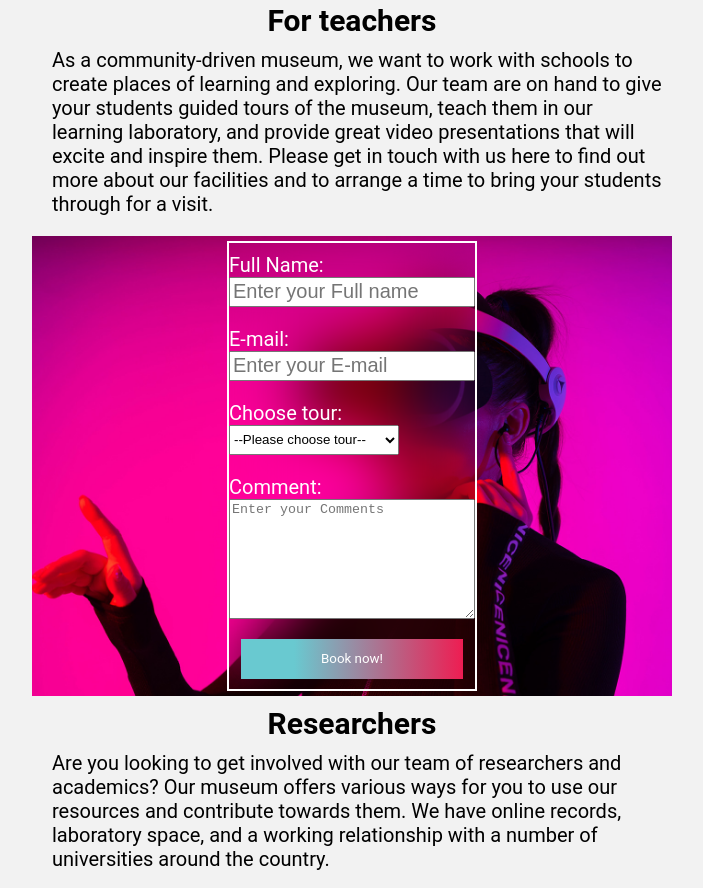
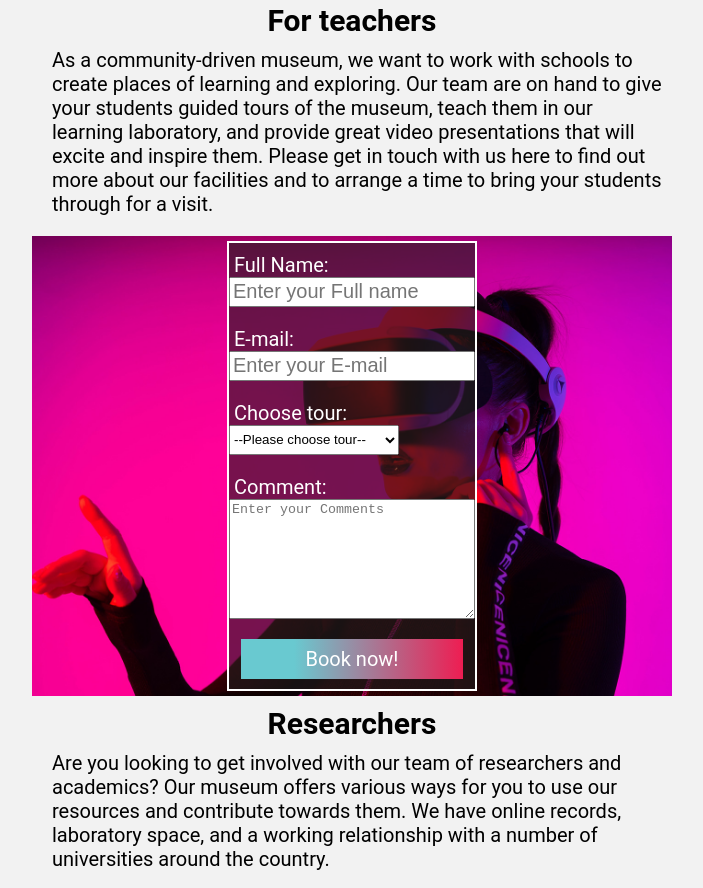
Before and after one commit to larssandell/museum, a plain HTML site: page pages/booking.html in a window 1280 px wide. Shown: the part 307-1195 px from the top of the page, without its empty margins (288-991 px from the left). Drawn offline with Linux system fonts and the light colour scheme.

Commit message:
Update bookng.css
endret font-size på stor skjerm. og endret til background-color på blur.
Og gitt label paddint venstre.

```diff
--- a/css/bookng.css
+++ b/css/bookng.css
@@ -51,14 +51,15 @@ li {
 form {
     max-width: 80%;
     align-self: center;
-    backdrop-filter: blur(30px);
-    /* background-color: rgba(34, 30, 30, 0.61); */
+    /* backdrop-filter: blur(30px); */
+    background-color: rgba(34, 30, 30, 0.61);
     width: 250px;
     border: 2px solid #fff;
     margin: 5px 0 5px 0;
 }
 label {
     display: block;
+    padding-left: 5px;
 }
 select {
     width: 170px;
@@ -107,4 +108,7 @@ h2 {
     input {
         font-size: 20px;
     }
+    .btn-booking {
+        font-size: 20px;
+    }
 }
```
